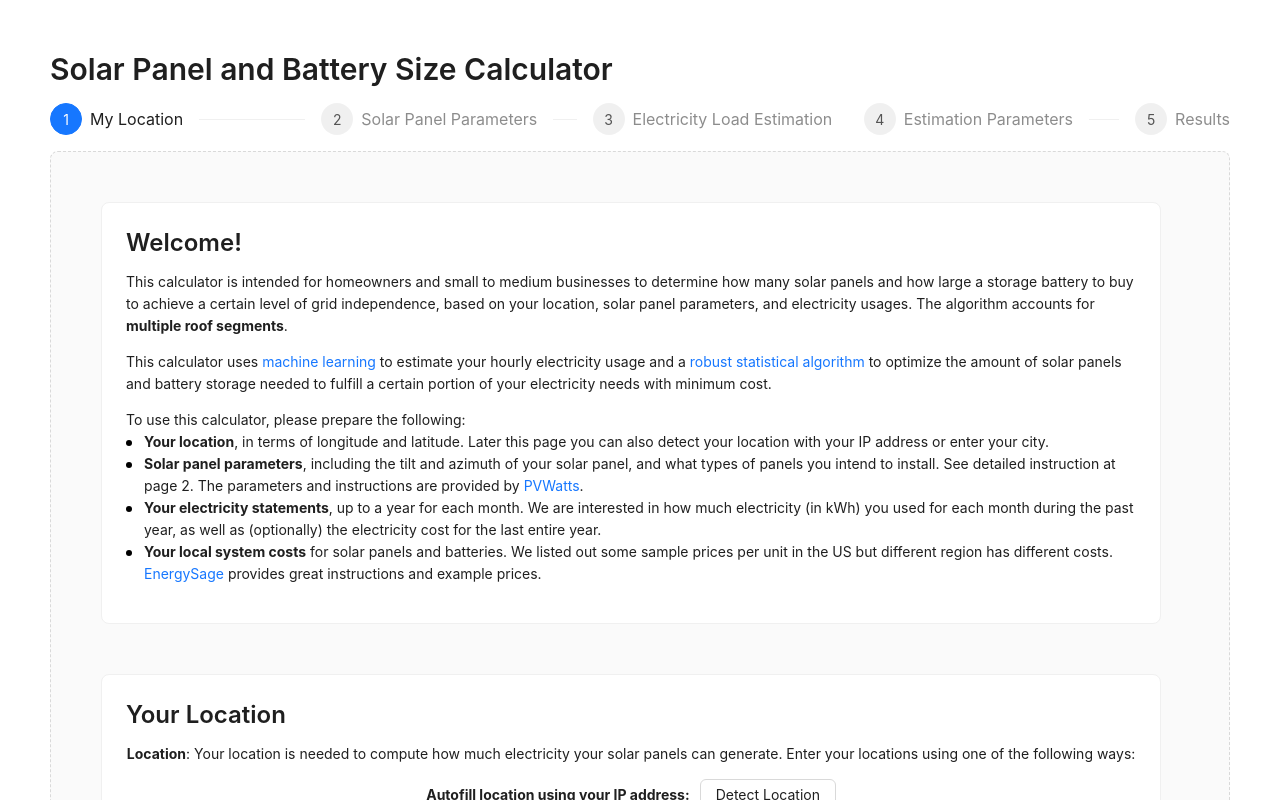
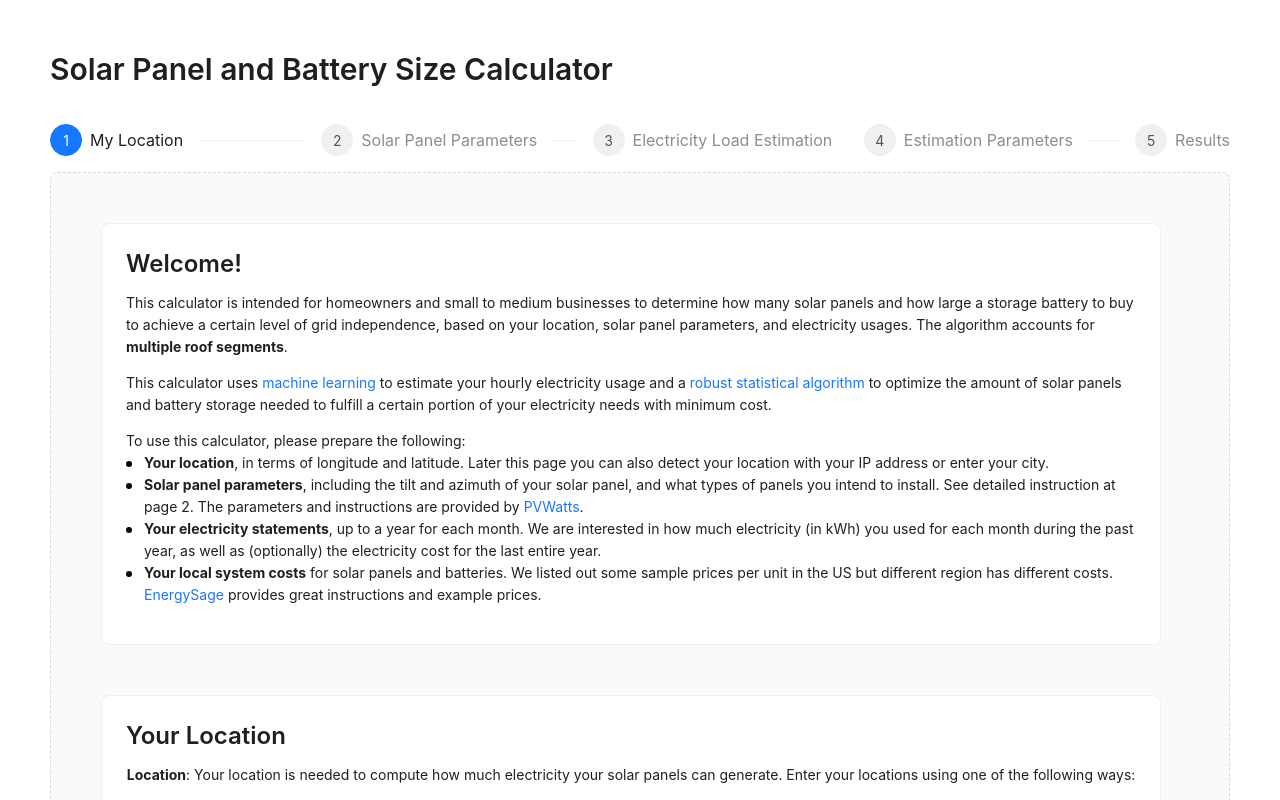
Before and after one commit to ZonaHu/Solar_PV_Sizing_Calculator, a React (Create React App) app in the folder app/: page / in a window 1280 px wide. Shown: the top 800 px of the page. Built offline with nearby package versions, Linux system fonts and the light colour scheme.

Commit message:
update margin

```diff
--- a/app/src/App.js
+++ b/app/src/App.js
@@ -62,7 +62,7 @@ const App = () => {
     return (
         <>
             <Typography><Title level={2}> Solar Panel and Battery Size Calculator </Title></Typography>
-            <Steps current={current} items={items} onChange={onChange}/>
+            <Steps style={{marginTop: 36}} current={current} items={items} onChange={onChange}/>
             <div style={contentStyle}>{steps[current].content()}</div>
             <div style={{marginTop: 24}}>
                 {current < steps.length - 1 && (
```
